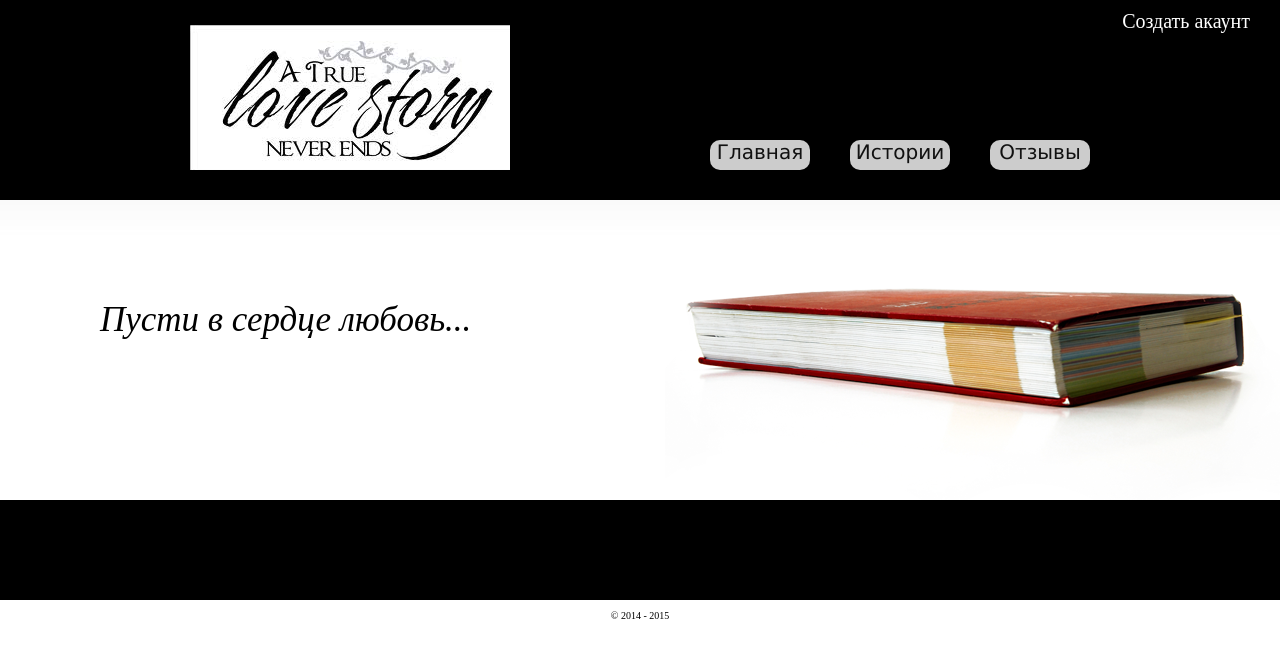
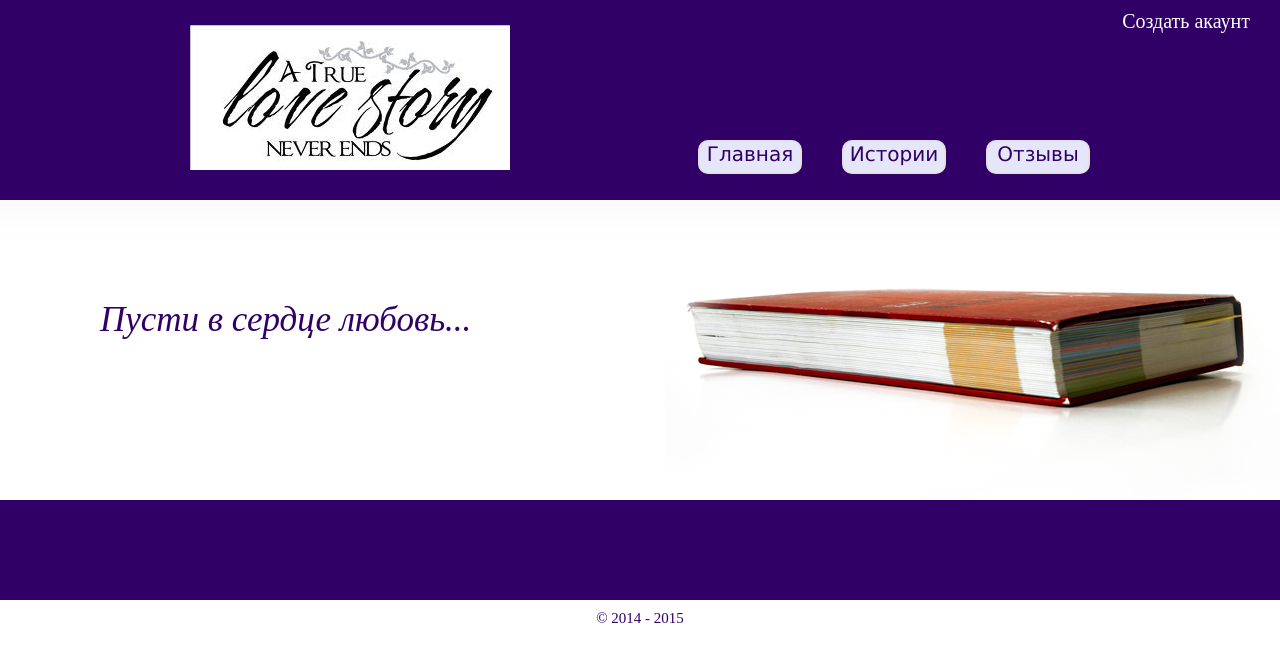
Before and after one commit to AndriiZorin/TestSite, a PHP site: page / in a window 1280 px wide. Shown: the top 662 px of the page. Run offline with PHP 8.4, Linux system fonts and the light colour scheme.

Commit message:
update colour scheme

```diff
--- a/css/cabinet.css
+++ b/css/cabinet.css
@@ -1,17 +1,20 @@
 @charset "UTF-8";
 
 .reg {
+	color: #310066;
 	margin-right: auto;
 	margin-left: auto;
 	margin-top: 30px;
 	margin-bottom: 30px;
 	padding: 15px;
-	border: 4px double black;
+	border: 4px double #310066;
+	border-radius: 20px;
 	width: 20%;
 }
 
 .reg h3 {
 	text-align: center;
+	font-style: italic;
 	font-family: Verdana, Arial, Helvetica, sans-serif;
 }
 
@@ -26,6 +29,7 @@
 #reg_required_field {
 	padding-top: 5px;
 	font-size: 10px;
+	font-style: italic;
 	text-align: center;
 }
 
--- a/css/index.css
+++ b/css/index.css
@@ -11,7 +11,7 @@ body {
 .header {
 	width:100%;
 	height:200px;
-	background-color:#000000;
+	background-color:#310066;
 	margin-left:auto;
 	margin-right:auto;
 
@@ -48,15 +48,14 @@ body {
 	width: 100px;
 	height: 30px;
 	border-radius: 10px;
-	border: 0px solid black;
-	background-color: #ccc;
+	border: 2px solid #e2e2e2;
+	background-color: #e6e6fa;
 
 }
 #navigation_button a {
 	font-size:20px;
-	color: #111;
+	color: #310066;
 	font-family: Verdana, Arial, Helvetica, sans-serif;
-	color: #111;
 	text-decoration: none;
 }
 
@@ -66,7 +65,7 @@ body {
 #home_text {
 	margin-left: 100px;
 	float: left;
-	color:#000000;
+	color: #310066;
 	margin-top:100px;
 	font-size:35px;
 	font-style: italic;
@@ -79,18 +78,18 @@ body {
 	background-repeat: no-repeat;
 	background-position: right center;
 }
-
 .footer_bar {
 	width:100%;
 	height:100px;
-	background-color:#000000;;
+	background-color: #310066;
 }
 
 .footer_copyright {
 	text-align: center;
-	font-size: 10px;
-	margin-top: 10px;
-	margin-bottom: 10px;
+	font-size: 15px;
+	padding-top: 10px;
+	padding-bottom: 10px;
+	color: #310066;
 }
 
 #redtext {
--- a/css/review.css
+++ b/css/review.css
@@ -1,6 +1,7 @@
 @charset "UTF-8";
 
 .review_before_block {
+	color: #310066;
 	margin: 10px;
 	margin-left: 100px;
 	font-size: Verdana, Arial, Helvetica, sans-serif;
@@ -14,7 +15,7 @@
 .review_block {
 	border: 2px groove black;
 	border-radius: 15px;
-	background-color: #eee;
+	background-color: #ccccff;
 	width: 1100px;
 }
 #review_block_title {
@@ -37,9 +38,10 @@
 	margin-top: 10px;
 	margin-bottom: 10px;
 	padding: 10px;
-	border: 2px double black;
+	border: 2px double #310066;
 	border-radius: 10px;
 	width: 40%;
+	color: #310066;
 }
 .review_form h3 {
 	text-align: center;
--- a/css/story.css
+++ b/css/story.css
@@ -12,7 +12,7 @@
 .story_block_border {
 	border: 1px solid black;
 	border-radius: 20px;
-	background-color: #ccc;
+	background-color: #ccccff;
 }
 
 #story_block_title {
@@ -38,7 +38,7 @@
 	text-align: center;
 	width: 200px;
 	border-radius: 10px;
-	background-color: #aaa;
+	background-color: #8b00ff;
 }
 
 #story_button_add a {
@@ -55,7 +55,7 @@
 	text-align: center;
 	width: 230px;
 	border-radius: 10px;
-	background-color: #111;
+	background-color: #120a8f;
 }
 #story_button_edit a {
 	color: #fff;
--- a/index.php
+++ b/index.php
@@ -5,7 +5,7 @@ header('Content-Type: text/html; charset=utf-8');
 session_start();
 // Конфиг сайтa
 include_once 'global.php'; //Глобальные перменные
-include_once 'libs/function.php'; //Функции
+include_once 'lib/functions.php'; //Функции
 include_once 'variables.php'; //Переменные которые будут изменяться
 //Подключение к БД
 $link = mysqli_connect(DB_LOCAL, DB_LOGIN, DB_PASS, DB_NAME);
--- a/libs/function.php
+++ b/lib/functions.php
@@ -25,7 +25,7 @@ function my_query($query) {
 }
 //Автоматическое подключение классов
 function __autoload($class) {
-	include '.libs/class_'.$class.'.php';
+	include '.lib/class_'.$class.'.php';
 }
 
 //Фильтрация вводимых данных
--- a/skins/index.tpl
+++ b/skins/index.tpl
@@ -39,6 +39,5 @@
 			 ?>
 		</div>
 	</div>
-
 </body>
 </html>
```
